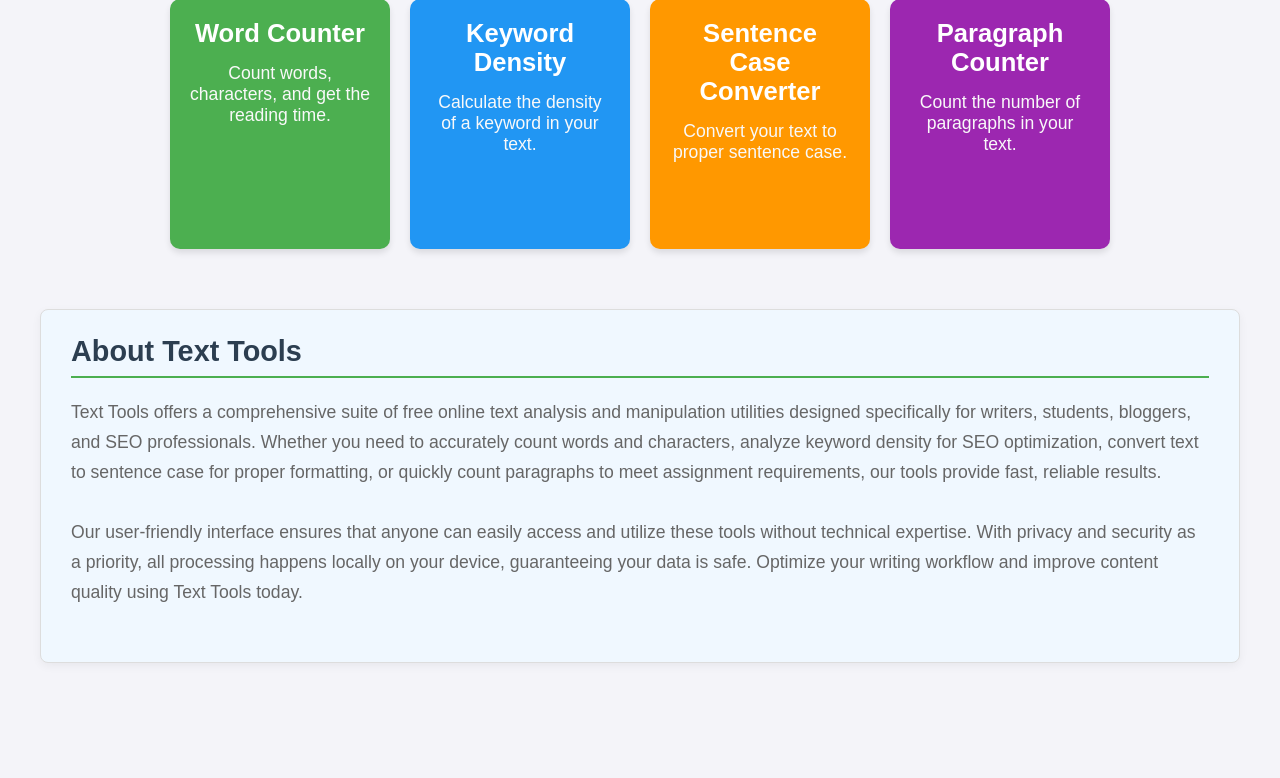
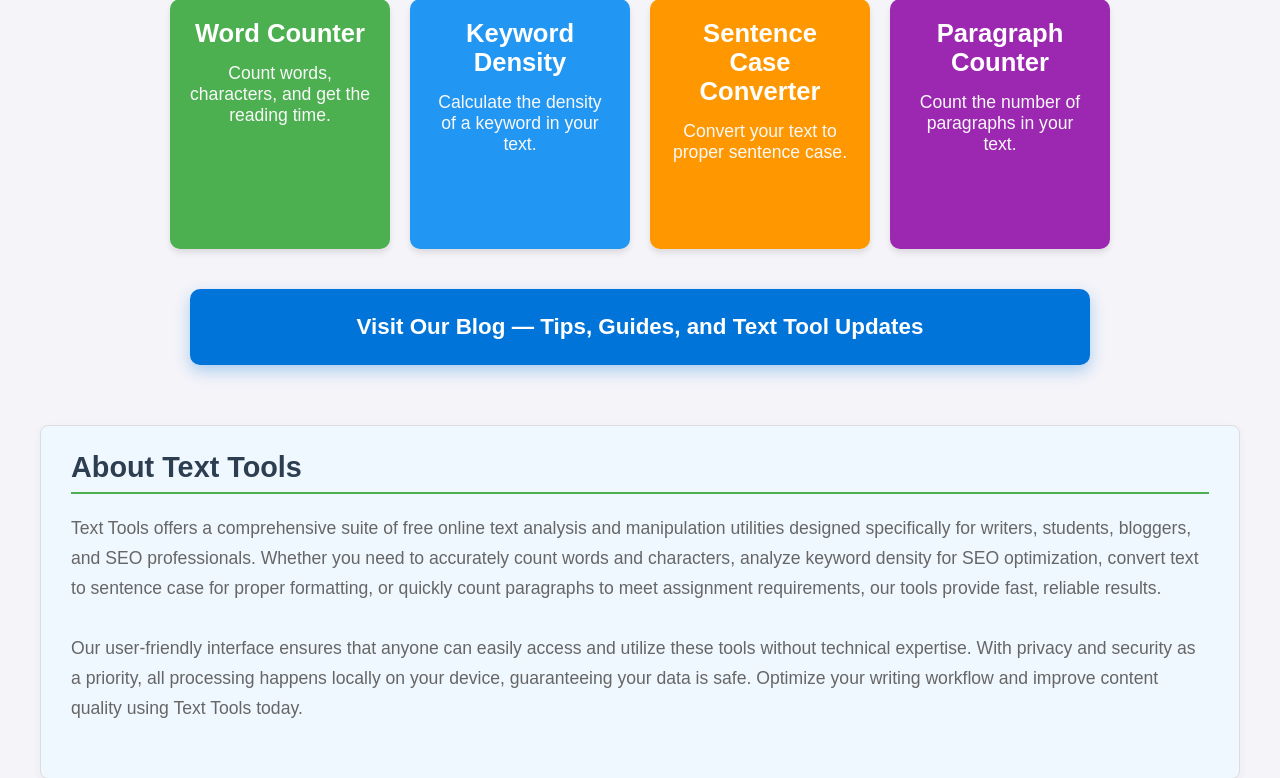
Before and after one commit to jhagemann7/Word-Counter, a Flask app: page / in a window 1280 px wide. Shown: the part 148-926 px from the top of the page. Before the commit the page ends 811 px from the top, so only its background shows below. Run offline with Flask 3, Linux system fonts and the light colour scheme.

Commit message:
Add Blog pt1

```diff
--- a/app.py
+++ b/app.py
@@ -1,7 +1,12 @@
 from flask import Flask, render_template, request, send_from_directory
 import re
+import requests
 
 app = Flask(__name__)
+
+# Contentful config
+SPACE_ID = "w1ok1fl3qefd"
+ACCESS_TOKEN = "itrDNF-PCpzF1IJaLem_V5B9olesdt_HZKgRIFERxas"
 
 # Calculate estimated reading time based on average speed (200 wpm)
 def calculate_reading_time(word_count):
@@ -110,12 +115,25 @@ def paragraph_counter():
 def sitemap():
     return send_from_directory(app.static_folder, "sitemap.xml")
 
-from flask import send_from_directory
-
+# Robots.txt route
 @app.route("/robots.txt")
 def robots_txt():
     return send_from_directory(app.static_folder, "robots.txt")
 
+# Blog route to fetch Contentful entries
+@app.route("/blog")
+def blog():
+    url = f"https://cdn.contentful.com/spaces/{SPACE_ID}/entries"
+    headers = {"Authorization": f"Bearer {ACCESS_TOKEN}"}
+    params = {"content_type": "pageBlogPost"}  # Check your Contentful content model ID
+    response = requests.get(url, headers=headers, params=params)
+
+    if response.status_code == 200:
+        entries = response.json().get("items", [])
+    else:
+        entries = []
+
+    return render_template("blog.html", entries=entries)
 
 # Run the app
 if __name__ == "__main__":
--- a/templates/index.html
+++ b/templates/index.html
@@ -51,6 +51,32 @@
         font-size: 1.1rem;
         line-height: 1.7;
       }
+
+      /* Blog card below tools */
+      .blog-card {
+        margin: 40px auto 0 auto;
+        max-width: 900px;
+        background: #0074d9; /* Same primary blue color */
+        border-radius: 10px;
+        padding: 25px 40px;
+        box-shadow: 0 6px 15px rgba(0, 116, 217, 0.3);
+        color: white;
+        font-size: 1.4rem;
+        font-weight: 600;
+        text-align: center;
+        cursor: pointer;
+        transition: background-color 0.3s ease, box-shadow 0.3s ease;
+        user-select: none;
+        text-decoration: none;
+        display: block;
+      }
+
+      .blog-card:hover,
+      .blog-card:focus {
+        background-color: #005fa3;
+        box-shadow: 0 8px 20px rgba(0, 95, 163, 0.6);
+        outline: none;
+      }
     </style>
 </head>
 <body>
@@ -88,6 +114,11 @@
             </div>
         </div>
 
+        <!-- Blog card as a big horizontal button -->
+        <a href="/blog" class="blog-card" role="button" tabindex="0" aria-label="Visit our blog section">
+            Visit Our Blog — Tips, Guides, and Text Tool Updates
+        </a>
+
         <section class="about-section" aria-label="About Text Tools">
             <h2>About Text Tools</h2>
             <p>
```
Also changed, not shown: templates/blog.html (added, +34 -0 lines).
